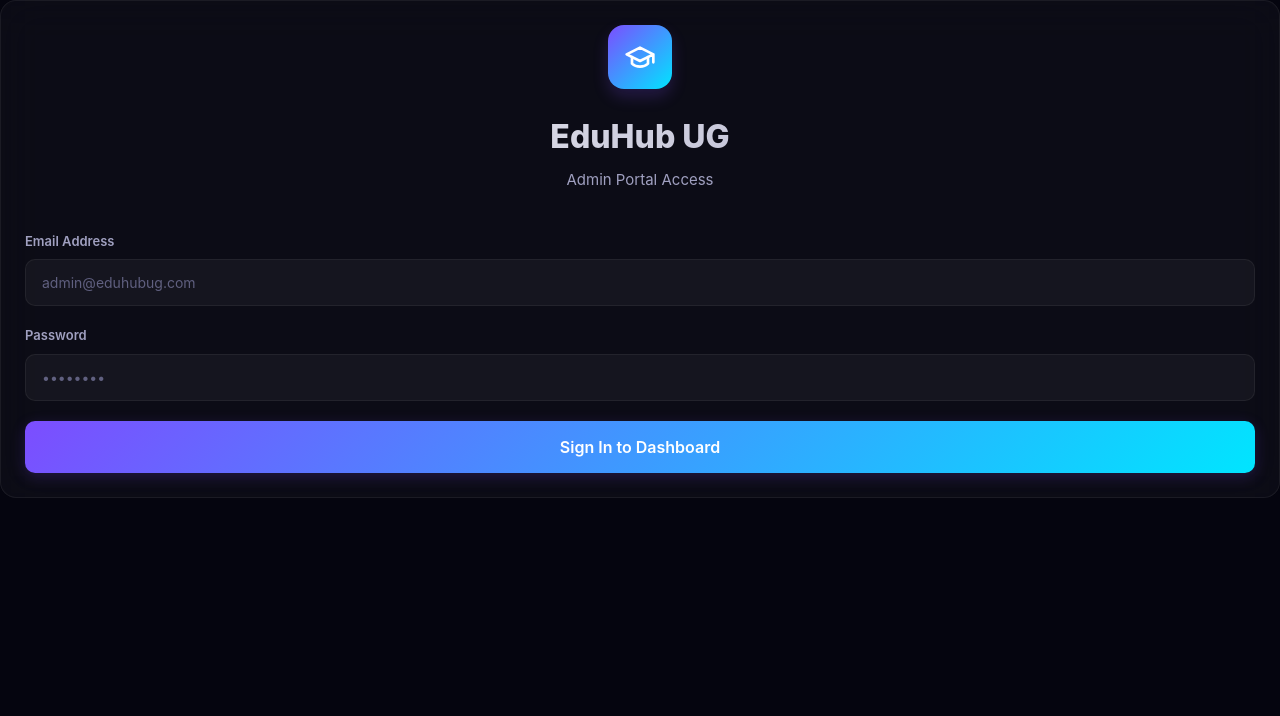
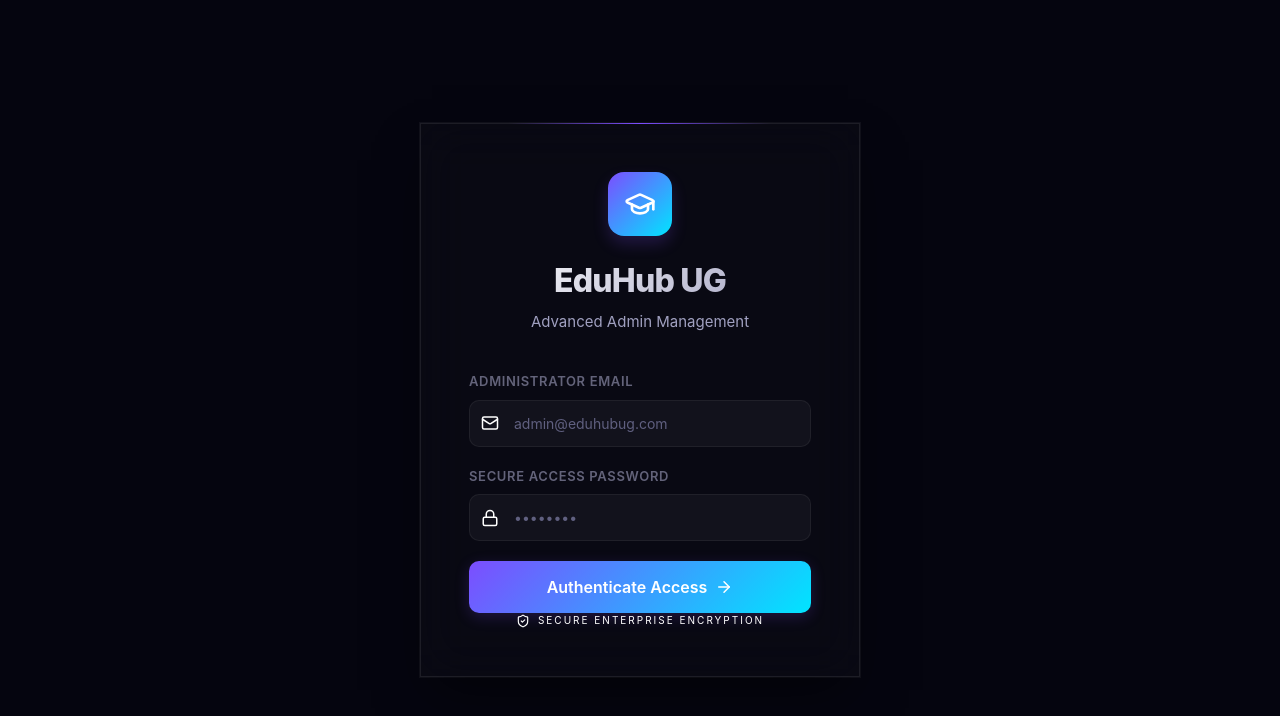
Before and after one commit to medan-dev/eduhub-admin, a Next.js app: page / in a window 1280 px wide. Shown: the top 716 px of the page. Built offline with nearby package versions, Linux system fonts and the light colour scheme; no server answers.

Commit message:
login page update

```diff
--- a/src/app/globals.css
+++ b/src/app/globals.css
@@ -30,6 +30,10 @@
   box-sizing: border-box;
 }
 
+.mobile-toggle, .mobile-header {
+  display: none;
+}
+
 html,
 body {
   height: 100%;
@@ -37,6 +41,29 @@ body {
   background: var(--bg-primary);
   color: var(--text-primary);
   overflow-x: hidden;
+  position: relative;
+}
+
+/* Mesh Gradient Background */
+.mesh-gradient-bg {
+  position: fixed;
+  inset: 0;
+  z-index: -1;
+  background-color: var(--bg-primary);
+  background-image:
+    radial-gradient(at 0% 0%, rgba(124, 77, 255, 0.15) 0px, transparent 50%),
+    radial-gradient(at 100% 0%, rgba(0, 229, 255, 0.1) 0px, transparent 50%),
+    radial-gradient(at 100% 100%, rgba(124, 77, 255, 0.1) 0px, transparent 50%),
+    radial-gradient(at 0% 100%, rgba(0, 229, 255, 0.15) 0px, transparent 50%),
+    radial-gradient(at 50% 50%, rgba(124, 77, 255, 0.05) 0px, transparent 50%);
+  filter: blur(100px);
+  animation: meshMove 20s ease-in-out infinite alternate;
+}
+
+@keyframes meshMove {
+  0% { transform: scale(1) translate(0, 0); }
+  50% { transform: scale(1.1) translate(20px, 10px); }
+  100% { transform: scale(1) translate(0, 0); }
 }
 
 /* Scrollbar */
@@ -576,35 +603,40 @@ body {
   margin-bottom: 8px;
 }
 
-/* Toast */
-.toast {
-  position: fixed;
-  bottom: 24px;
-  right: 24px;
-  padding: 14px 24px;
-  border-radius: 12px;
-  font-size: 14px;
-  font-weight: 500;
-  z-index: 200;
-  animation: slideUp 0.3s ease;
+/* Login Page Revamp */
+.login-container {
+  min-height: 100vh;
   display: flex;
   align-items: center;
-  gap: 10px;
+  justify-content: center;
+  padding: 20px;
+  position: relative;
+  overflow: hidden;
 }
 
-.toast-success {
-  background: rgba(0, 214, 143, 0.15);
-  border: 1px solid rgba(0, 214, 143, 0.3);
-  color: var(--success);
+.login-card {
+  width: 100%;
+  max-width: 440px;
+  padding: 48px;
+  background: rgba(255, 255, 255, 0.02);
+  border: 1px solid rgba(255, 255, 255, 0.08);
+  box-shadow:
+    0 25px 50px -12px rgba(0, 0, 0, 0.5),
+    0 0 0 1px rgba(255, 255, 255, 0.05);
+  backdrop-filter: blur(24px);
+  position: relative;
 }
 
-.toast-error {
-  background: rgba(255, 71, 87, 0.15);
-  border: 1px solid rgba(255, 71, 87, 0.3);
-  color: var(--danger);
+.login-card::before {
+  content: '';
+  position: absolute;
+  top: -1px;
+  left: 20%;
+  right: 20%;
+  height: 1px;
+  background: linear-gradient(90deg, transparent, var(--accent-primary), transparent);
+  z-index: 1;
 }
-
-/* Login Page Revamp */
 .login-logo-container {
   display: flex;
   justify-content: center;
@@ -789,9 +821,6 @@ body {
   }
 }
 
-.mobile-toggle, .mobile-header {
-  display: none;
-}
 /* Animation Utilities */
 .shimmer {
   background: linear-gradient(
--- a/src/app/page.tsx
+++ b/src/app/page.tsx
@@ -3,6 +3,8 @@
 import { useState } from 'react';
 import { supabase } from '@/lib/supabase';
 import { useRouter } from 'next/navigation';
+import { motion, AnimatePresence } from 'framer-motion';
+import { Lock, Mail, GraduationCap, ArrowRight, ShieldCheck, AlertCircle, Loader2 } from 'lucide-react';
 
 export default function LoginPage() {
   const [email, setEmail] = useState('');
@@ -32,59 +34,140 @@ export default function LoginPage() {
         router.push('/dashboard');
       }
     } catch {
-      setError('An unexpected error occurred');
+      setError('An unexpected connection error occurred');
       setLoading(false);
     }
   };
 
+  const containerVariants = {
+    hidden: { opacity: 0 },
+    visible: {
+      opacity: 1,
+      transition: {
+        staggerChildren: 0.1,
+        delayChildren: 0.2,
+      },
+    },
+  };
+
+  const itemVariants: any = {
+    hidden: { y: 20, opacity: 0 },
+    visible: {
+      y: 0,
+      opacity: 1,
+      transition: {
+        duration: 0.5,
+        ease: "easeOut"
+      }
+    },
+  };
+
   return (
     <div className="login-container">
-      <div className="login-card glass-card">
-        <div className="login-logo-container">
+      <div className="mesh-gradient-bg" />
+
+      <motion.div
+        className="login-card"
+        initial="hidden"
+        animate="visible"
+        variants={containerVariants}
+      >
+        <motion.div className="login-logo-container" variants={itemVariants}>
           <div className="login-logo-icon">
-             <svg width="32" height="32" viewBox="0 0 24 24" fill="none" stroke="currentColor" strokeWidth="2" strokeLinecap="round" strokeLinejoin="round"><path d="M22 10v6M2 10l10-5 10 5-10 5z"/><path d="M6 12v5c3 3 9 3 12 0v-5"/></svg>
+            <GraduationCap size={32} />
           </div>
-        </div>
-        <h1>EduHub UG</h1>
-        <p>Admin Portal Access</p>
+        </motion.div>
 
-        {error && <div className="login-error">{error}</div>}
+        <motion.div className="text-center" variants={itemVariants}>
+          <h1 className="text-2xl font-bold tracking-tight">EduHub UG</h1>
+          <p className="text-text-muted text-sm px-4">Advanced Admin Management</p>
+        </motion.div>
 
-        <form onSubmit={handleLogin} className="login-form">
-          <div className="form-group">
-            <label className="form-label">Email Address</label>
+        <AnimatePresence mode="wait">
+          {error && (
+            <motion.div
+              className="login-error flex items-center gap-2 p-3 mt-4"
+              initial={{ height: 0, opacity: 0 }}
+              animate={{ height: 'auto', opacity: 1 }}
+              exit={{ height: 0, opacity: 0 }}
+              style={{ background: 'rgba(255, 71, 87, 0.1)', border: '1px solid rgba(255, 71, 87, 0.2)', color: '#ff4757', borderRadius: '8px', fontSize: '13px' }}
+            >
+              <AlertCircle size={16} />
+              <span>{error}</span>
+            </motion.div>
+          )}
+        </AnimatePresence>
+
+        <form onSubmit={handleLogin} className="login-form mt-8">
+          <motion.div className="form-group" variants={itemVariants}>
+            <label className="form-label text-[11px] uppercase tracking-wider opacity-60 ml-1">Administrator Email</label>
+            <div className="relative group">
+              <span className="absolute left-3 top-1/2 -translate-y-1/2 text-text-muted transition-colors group-focus-within:text-accent-primary">
+                <Mail size={18} />
+              </span>
               <input
                 type="email"
                 className="form-input"
+                style={{ paddingLeft: '44px' }}
                 placeholder="admin@eduhubug.com"
                 value={email}
                 onChange={(e) => setEmail(e.target.value)}
                 required
               />
             </div>
-          <div className="form-group">
-            <label className="form-label">Password</label>
+          </motion.div>
+
+          <motion.div className="form-group" variants={itemVariants}>
+            <label className="form-label text-[11px] uppercase tracking-wider opacity-60 ml-1">Secure Access Password</label>
+            <div className="relative group">
+              <span className="absolute left-3 top-1/2 -translate-y-1/2 text-text-muted transition-colors group-focus-within:text-accent-primary">
+                <Lock size={18} />
+              </span>
               <input
                 type="password"
                 className="form-input"
+                style={{ paddingLeft: '44px' }}
                 placeholder="••••••••"
                 value={password}
                 onChange={(e) => setPassword(e.target.value)}
                 required
               />
             </div>
-          <button type="submit" className="btn btn-primary login-btn" disabled={loading}>
+          </motion.div>
+
+          <motion.div variants={itemVariants} className="mt-8">
+            <button
+              type="submit"
+              className="btn btn-primary login-btn w-full"
+              disabled={loading}
+              style={{
+                height: '52px',
+                display: 'flex',
+                alignItems: 'center',
+                justifyContent: 'center',
+                gap: '8px'
+              }}
+            >
               {loading ? (
+                <Loader2 className="animate-spin" size={20} />
+              ) : (
                 <>
-                <span className="spinner-small"></span>
-                <span>Signing in...</span>
+                  <span className="font-semibold">Authenticate Access</span>
+                  <ArrowRight size={18} />
                 </>
-            ) : (
-              'Sign In to Dashboard'
               )}
             </button>
+          </motion.div>
+
+          <motion.div
+            className="flex items-center justify-center gap-2 mt-8 text-[10px] text-text-muted uppercase tracking-[0.2em]"
+            variants={itemVariants}
+          >
+            <ShieldCheck size={14} className="text-secondary" />
+            Secure Enterprise Encryption
+          </motion.div>
         </form>
-      </div>
+      </motion.div>
     </div>
   );
 }
```
Lines whose indentation alone changed are shown as unchanged.
